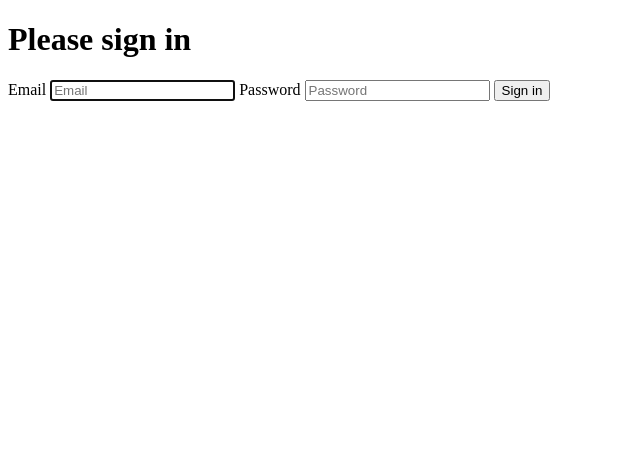
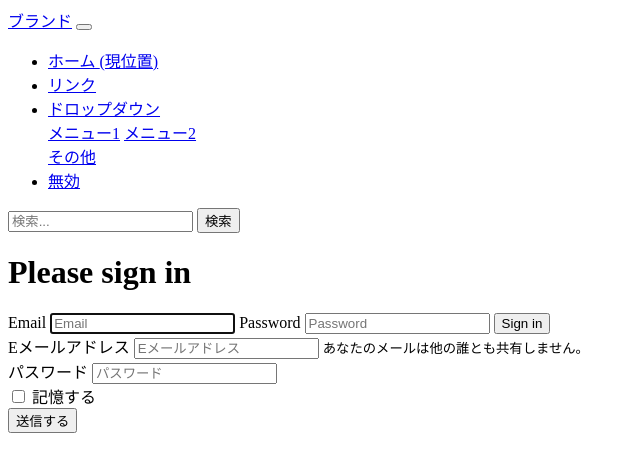
Before and after one commit to junpeko5/symfony_playground, a Symfony app: template templates/security/login.html.twig in a window 1280 px wide. Shown: the top 472 px of the page, without its empty margins (0-640 px from the left). Run offline with Twig, Linux system fonts and the light colour scheme; the template is opened without the code that fills it, so the values that code supplies are empty; some libraries are stand-ins or nearby versions.

Commit message:
セキュリティコントローラーの雛形作成

```diff
--- a/src/Controller/SecurityController.php
+++ b/src/Controller/SecurityController.php
@@ -11,13 +11,15 @@ class SecurityController extends AbstractController
 {
     /**
      * @Route("/login", name="app_login")
+     * @param AuthenticationUtils $authenticationUtils
+     * @return Response
      */
     public function login(AuthenticationUtils $authenticationUtils): Response
     {
         // if ($this->getUser()) {
         //    $this->redirectToRoute('target_path');
         // }
-
+//dd($authenticationUtils);
         // get the login error if there is one
         $error = $authenticationUtils->getLastAuthenticationError();
         // last username entered by the user
--- a/templates/security/login.html.twig
+++ b/templates/security/login.html.twig
@@ -3,6 +3,41 @@
 {% block title %}Log in!{% endblock %}
 
 {% block body %}
+    <nav class="navbar navbar-expand-lg navbar-light bg-light">
+        <a class="navbar-brand" href="#">ブランド</a>
+        <button type="button" class="navbar-toggler" data-toggle="collapse" data-target="#Navber" aria-controls="Navber" aria-expanded="false" aria-label="ナビゲーションの切替">
+            <span class="navbar-toggler-icon"></span>
+        </button>
+
+        <div class="collapse navbar-collapse" id="Navber">
+            <ul class="navbar-nav mr-auto">
+                <li class="nav-item active">
+                    <a class="nav-link" href="#">ホーム <span class="sr-only">(現位置)</span></a>
+                </li>
+                <li class="nav-item">
+                    <a class="nav-link" href="#">リンク</a>
+                </li>
+                <li class="nav-item dropdown">
+                    <a href="#" class="nav-link dropdown-toggle" id="navbarDropdown" role="button" data-toggle="dropdown" aria-haspopup="true" aria-expanded="false">
+                        ドロップダウン
+                    </a>
+                    <div class="dropdown-menu" aria-labelledby="navbarDropdown">
+                        <a class="dropdown-item" href="#">メニュー1</a>
+                        <a class="dropdown-item" href="#">メニュー2</a>
+                        <div class="dropdown-divider"></div>
+                        <a class="dropdown-item" href="#">その他</a>
+                    </div>
+                </li>
+                <li class="nav-item">
+                    <a class="nav-link disabled" href="#" tabindex="-1" aria-disabled="true">無効</a>
+                </li>
+            </ul>
+            <form class="form-inline my-2 my-lg-0">
+                <input type="search" class="form-control mr-sm-2" placeholder="検索..." aria-label="検索...">
+                <button type="submit" class="btn btn-outline-success my-2 my-sm-0">検索</button>
+            </form>
+        </div><!-- /.navbar-collapse -->
+    </nav>
 <form method="post">
     {% if error %}
         <div class="alert alert-danger">{{ error.messageKey|trans(error.messageData, 'security') }}</div>
@@ -37,4 +72,20 @@
         Sign in
     </button>
 </form>
+    <form>
+        <div class="form-group">
+            <label for="exampleInputEmail1">Eメールアドレス</label>
+            <input type="email" class="form-control" id="exampleInputEmail1" placeholder="Eメールアドレス">
+            <small class="text-muted">あなたのメールは他の誰とも共有しません。</small>
+        </div>
+        <div class="form-group">
+            <label for="exampleInputPassword1">パスワード</label>
+            <input type="password" class="form-control" id="exampleInputPassword1" placeholder="パスワード">
+        </div>
+        <div class="form-group form-check">
+            <input type="checkbox" class="form-check-input" id="exampleCheck1">
+            <label class="form-check-label" for="exampleCheck1">記憶する</label>
+        </div>
+        <button type="submit" class="btn btn-primary">送信する</button>
+    </form>
 {% endblock %}
```
